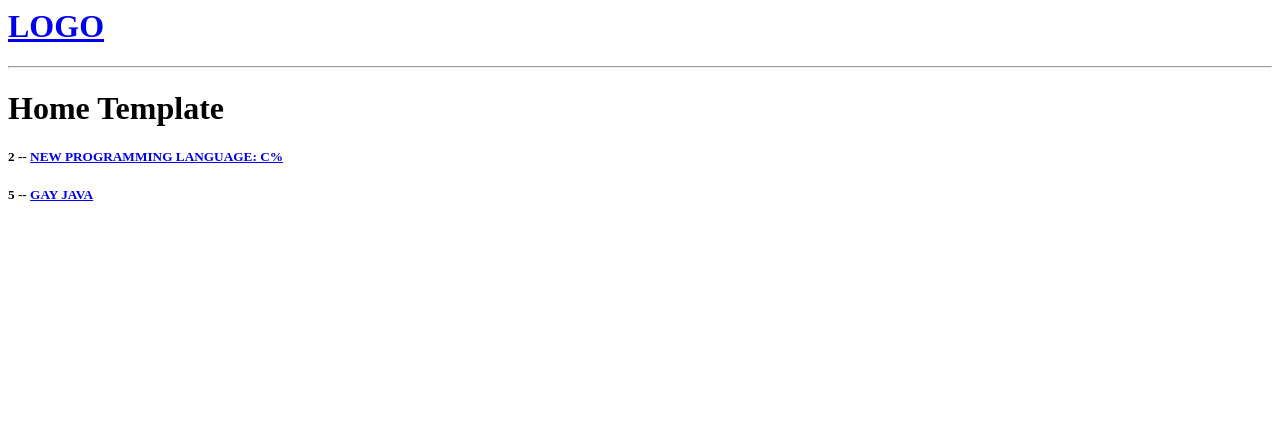
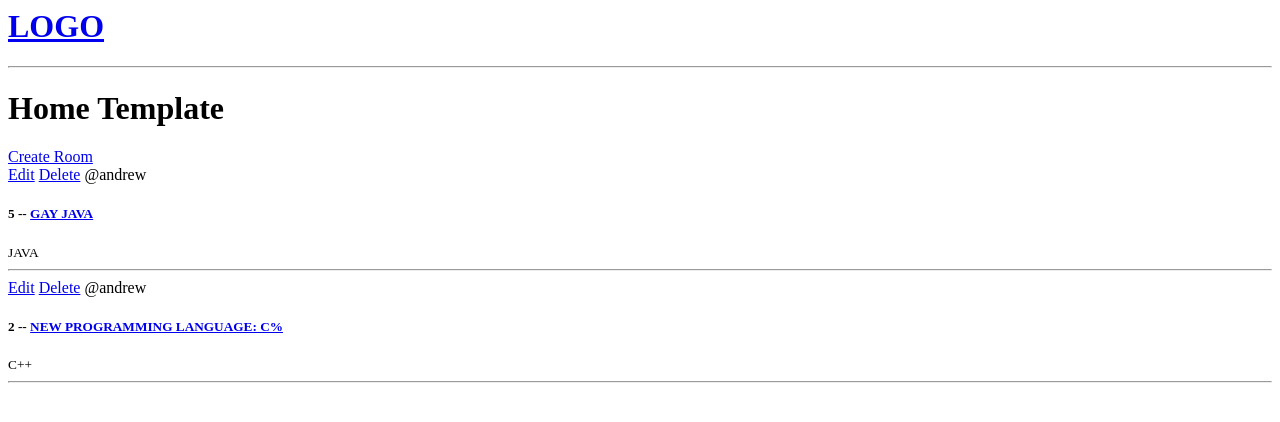
Before and after one commit to andrew-potapenko17/django_website, a Django app: page / in a window 1280 px wide. Shown: the top 422 px of the page. Run offline with Django 5.2, Linux system fonts and the light colour scheme; data comes from the database, SQL or seed files in the repository; both versions use the stored data as it was after the commit.

Commit message:
applied some changes to website, now you can edit/delete your posts (also you can create them)

```diff
--- a/djangoproject/base/admin.py
+++ b/djangoproject/base/admin.py
@@ -1,5 +1,7 @@
 from django.contrib import admin
 
-from .models import Room
+from .models import Room, Topic, Message
 
 admin.site.register(Room)
+admin.site.register(Topic)
+admin.site.register(Message)
--- a/djangoproject/base/models.py
+++ b/djangoproject/base/models.py
@@ -2,14 +2,23 @@ from django.db import models
 from django.contrib.auth.models import User
 
 
+class Topic(models.Model):
+    name = models.CharField(max_length=200)
+
+    def __str__(self):
+        return self.name
+
 class Room(models.Model):
-    #host =
-    #topic =
+    host = models.ForeignKey(User, on_delete=models.SET_NULL, null=True)
+    topic = models.ForeignKey(Topic, on_delete=models.SET_NULL, null=True)
     name = models.CharField(max_length=200)
     description = models.TextField(null=True, blank=True)
     #participants =
     updated = models.DateTimeField(auto_now=True)
     created = models.DateTimeField(auto_now_add=True)
+
+    class Meta:
+        ordering=['-updated', '-created']
 
     def __str__(self):
         return self.name
--- a/djangoproject/base/templates/base/home.html
+++ b/djangoproject/base/templates/base/home.html
@@ -5,10 +5,18 @@
 <h1>Home Template</h1>
 
 <div>
+
+    <a href="{% url 'create-room' %}">Create Room</a>
+
     <div>
         {% for room in rooms %}
             <div>
+                <a href="{% url 'update-room' room.id %}">Edit</a>
+                <a href="{% url 'delete-room' room.id %}">Delete</a>
+                <span>@{{room.host.username}}</span>
                 <h5>{{room.id}} -- <a href="{% url 'room' room.id %}">{{room.name}}</a></h5>
+                <small>{{room.topic.name}}</small>
+                <hr>
             </div>
         {% endfor %}
     </div>
--- a/djangoproject/base/urls.py
+++ b/djangoproject/base/urls.py
@@ -3,5 +3,9 @@ from . import views
 
 urlpatterns = [
     path('', views.home, name="home"),
-    path('room/<str:pk>/', views.room, name="room")
+    path('room/<str:pk>/', views.room, name="room"),
+
+    path('create-room/', views.createRoom, name="create-room"),
+    path('update-room/<str:pk>/', views.updateRoom, name="update-room"),
+    path('delete-room/<str:pk>/', views.deleteRoom, name="delete-room"),
 ]
--- a/djangoproject/base/views.py
+++ b/djangoproject/base/views.py
@@ -1,12 +1,6 @@
-from django.shortcuts import render
+from django.shortcuts import render, redirect
 from .models import Room
-
-'''
-rooms = [
-    {'id': 1, 'name':'Lets learn python!'},
-    {'id': 2, 'name':'Design with me'},
-    {'id': 3, 'name':'Frontend developers'},
-]'''
+from .forms import RoomForm
 
 def home(request):
     rooms = Room.objects.all()
@@ -17,3 +11,34 @@ def room(request, pk):
     room = Room.objects.get(id=pk)
     context = {'room': room}
     return render(request, 'base/room.html', context)
+
+def createRoom(request):
+    form = RoomForm
+
+    if request.method == "POST":
+        form = RoomForm(request.POST)
+        if form.is_valid():
+            form.save()
+            return redirect('home')
+
+    context = {'form': form}
+    return render(request, 'base/room_form.html', context)
+
+def updateRoom(request, pk):
+    room = Room.objects.get(id=pk)
+    form = RoomForm(instance=room)
+
+    if request.method == "POST":
+        form=RoomForm(request.POST, instance=room)
+        if form.is_valid():
+            form.save()
+            return redirect('home')
+    context = {'form': form}
+    return render(request, 'base/room_form.html', context)
+
+def deleteRoom(request, pk):
+    room=Room.objects.get(id=pk)
+    if request.method == "POST":
+        room.delete()
+        return redirect('home')
+    return render(request, 'base/delete.html', {'obj':room})
```
Also changed, not shown: djangoproject/base/forms.py (added, +7 -0 lines), djangoproject/base/templates/base/delete.html (added, +11 -0 lines), djangoproject/base/templates/base/room_form.html (added, +13 -0 lines), djangoproject/base/migrations/0002_topic_room_host_message_room_topic.py (added), djangoproject/db.sqlite3.
